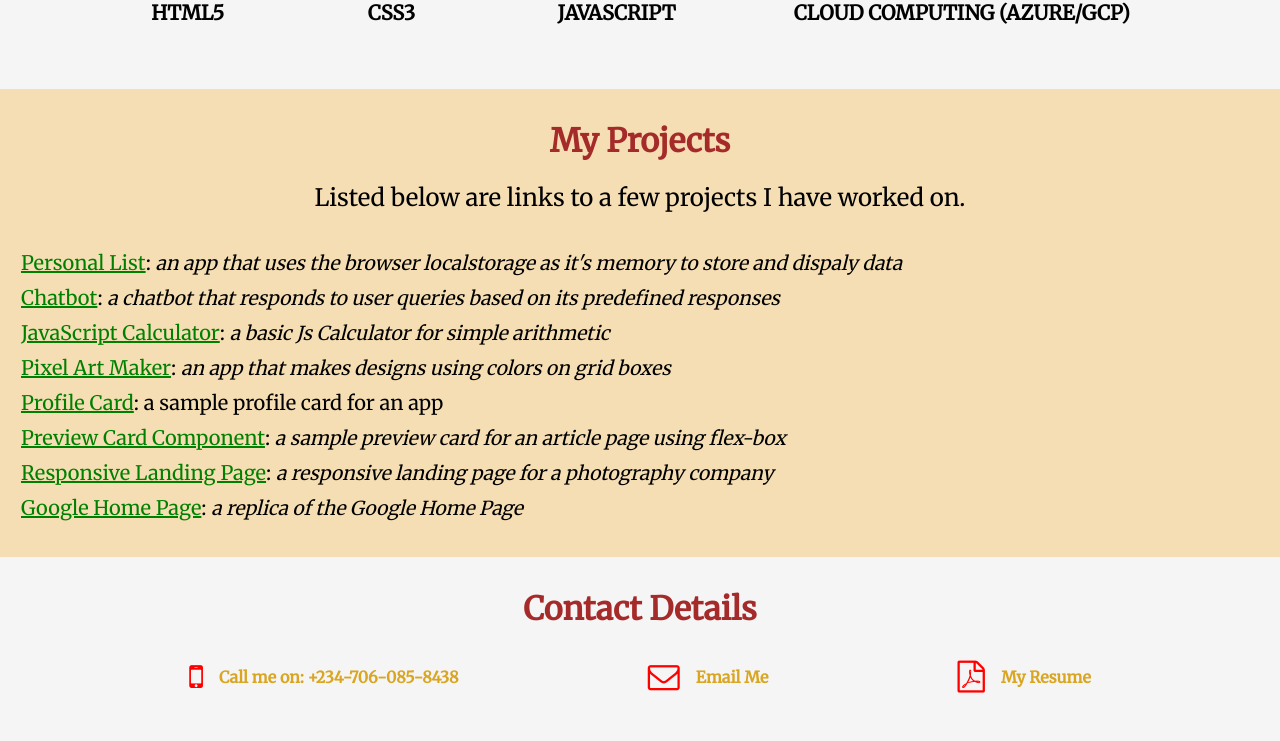
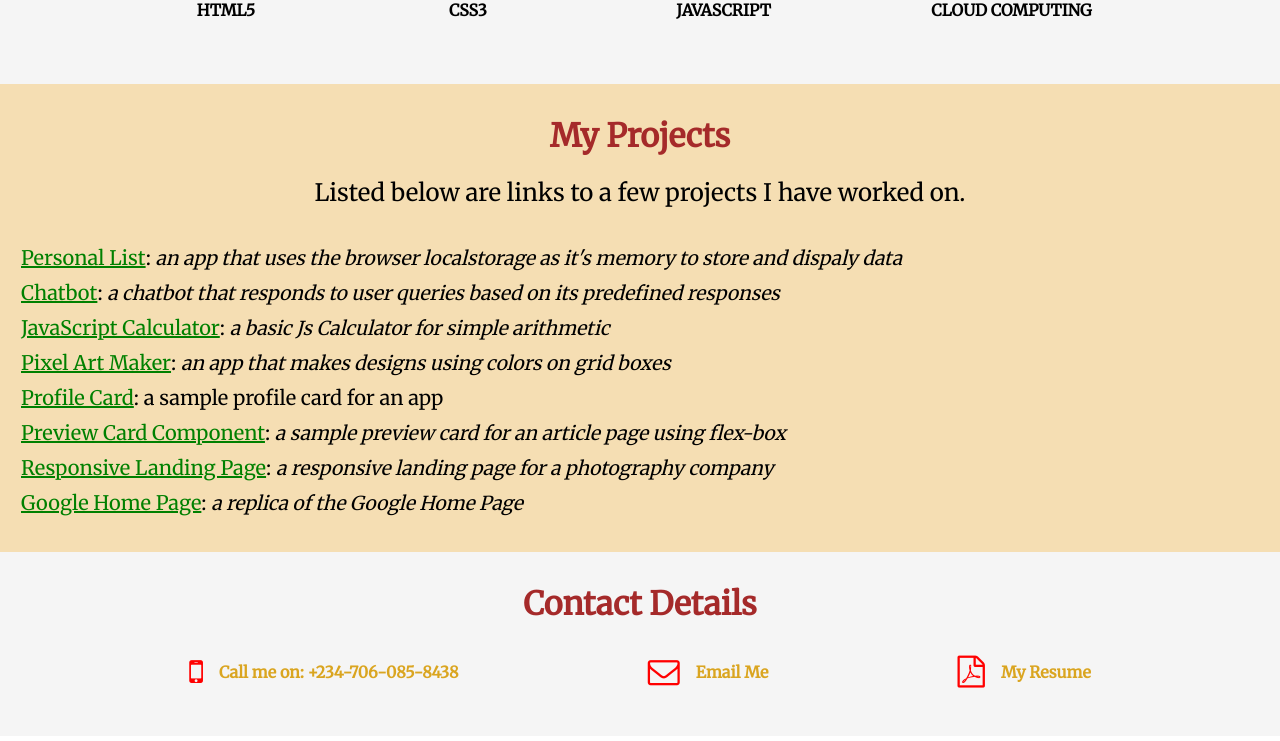
Before and after one commit to Felistus/myportfolio, a plain HTML site: page index.html in a window 1280 px wide. Shown: the part 1008-1749 px from the top of the page. Drawn offline with Linux system fonts and the light colour scheme.

Commit message:
modified the index.html and style.css files (edited the 4th item in the My Skills flexbox

```diff
--- a/css/style.css
+++ b/css/style.css
@@ -52,9 +52,8 @@ h2, h3, h4{
     margin-bottom: 0.5rem;
 }
 .skill-text{
-    /* text-decoration: underline; */
     text-transform: uppercase;
-    font-size: 20px;
+    font-size: 1rem;
     font-weight: bold;
 }
 .fa-html5{ color: green; }
--- a/index.html
+++ b/index.html
@@ -44,7 +44,7 @@
                 </div>
                 <div class="skill">
                     <i class="fa fa-cloud" aria-hidden="true"></i>
-                    <p class="skill-text">Cloud Computing (Azure/GCP)</p>
+                    <p class="skill-text">Cloud Computing</p>
                 </div>
             </div>
 
```
